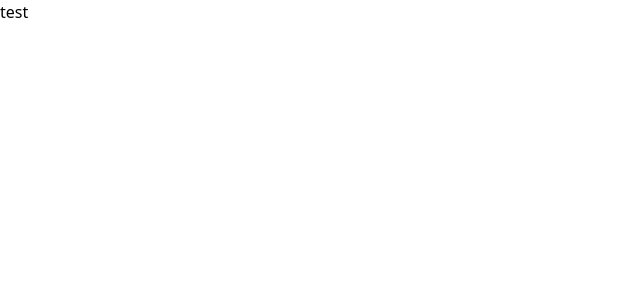
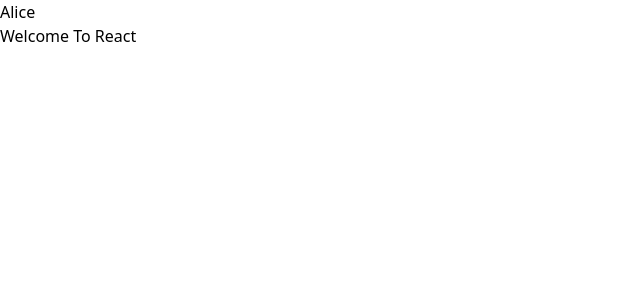
Before and after one commit to YazidHabibi/React, a React (Vite) app in the folder React-Tailwind/: page / in a window 1280 px wide. Shown: the top 300 px of the page, without its empty margins (0-640 px from the left). Built offline with nearby package versions, Linux system fonts and the light colour scheme.

Commit message:
Update 3 (Parent To Child)

```diff
--- a/React-Tailwind/src/Meeting3JSX/Props.jsx
+++ /dev/null
@@ -1,5 +0,0 @@
-export default function Property(){
-    return(
-        <><h1>test</h1></>
-    )
-}
--- /dev/null
+++ b/React-Tailwind/src/Meeting3JSX/S1Props.jsx
@@ -0,0 +1,18 @@
+// eslint-disable-next-line react/prop-types
+function Greeting({name, message}){
+    return(
+        <>
+        <h1>{name}</h1>
+        <p>{message}</p>
+        </>
+    );
+}
+
+export default function App() {
+    return (
+        <Greeting
+        name = "Alice"
+        message= "Welcome To React"
+        />
+    )
+}
--- a/React-Tailwind/src/Meeting3JSX/testing.jsx
+++ b/React-Tailwind/src/Meeting3JSX/testing.jsx
@@ -1,11 +1,71 @@
-// export default function  ChildComponent({title, descrirption}) {
+// Contoh parent to child
 
-//     return  (
+ // eslint-disable-next-line react/prop-types
+ function  ChildComponent({title , description , age = 19, ...props}) {
+
+    return  (
+        <div>
+           <h1>{title}</h1>
+           <p>{description}</p>
+           <p>{age}</p>
+           <Image {...props}/>
+        </div>
+    );
+}
+
+
+export default function  ParentComponent (){
+    return  (
+        <Children>
+        <ChildComponent
+         title='Title'
+         description='Deskripsi'
+         src="./Images/react.png"
+         alt="react"
+         size="200px"
+         />
+        </Children>
+    );
+}
+
+// Contoh Menggunakan props spread Syntax
+
+// eslint-disable-next-line react/prop-types
+function Image ({src, alt, size}){
+    return(
+        <>
+        <img src={src} alt={alt} style={{width: size, height: size}}/>
+        </>
+    );
+}
+
+
+// contoh JSX as children
+
+// eslint-disable-next-line react/prop-types
+function Children ( {children} ) {
+    return <div className="bg-red-500 pl-5">{children}</div>
+
+}
+
+
+
+//  Contoh dari ustadz
+
+
+// function ChildComponent({nama,desc="testing"}){
+//     return(
 //         <div>
-//             <h1>test</h1>
-//             {/* <ChildComponent title="ini title" descrirption="ini descrirption"/> */}
-//             {/* <h1>{title}</h1>
-//             <p>{descrirption}</p>  */}
+//             <h1>{nama}</h1>
+//             <p>{desc}</p>
 //         </div>
-//     );
+//     )
 // }
+// export default function ParentComponent(){
+//     return(
+//         <div>
+//             <ChildComponent nama="yazid" />
+
+//         </div>
+//     )
+// }
--- a/React-Tailwind/src/main.jsx
+++ b/React-Tailwind/src/main.jsx
@@ -1,11 +1,10 @@
 import { StrictMode } from 'react'
 import { createRoot } from 'react-dom/client'
 import './index.css'
-import ChildComponent from './Meeting3JSX/testing'
-import Property from './Meeting3JSX/Props'
+import Greeting from './Meeting3JSX/S1Props.jsx'
 // import App from "./Meeting2JSX/App"
 createRoot(document.getElementById('root')).render(
   <StrictMode>
-    <Property />
+    <Greeting />
   </StrictMode>,
 )
```
Also changed, not shown: React-Tailwind/src/Meeting3JSX/S2Props.jsx (added, +8 -0 lines), React-Tailwind/public/Images/react.png (renamed from React-Tailwind/src/Meeting2JSX/latihan react .png).
